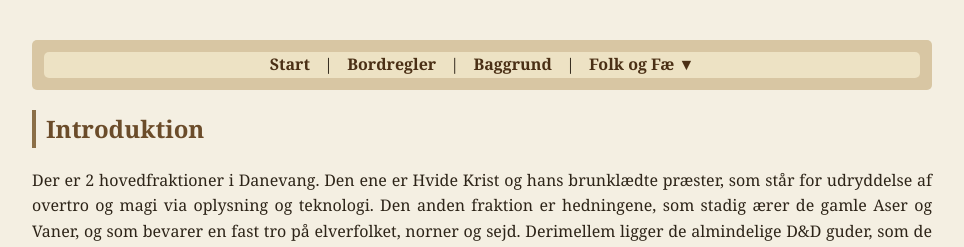
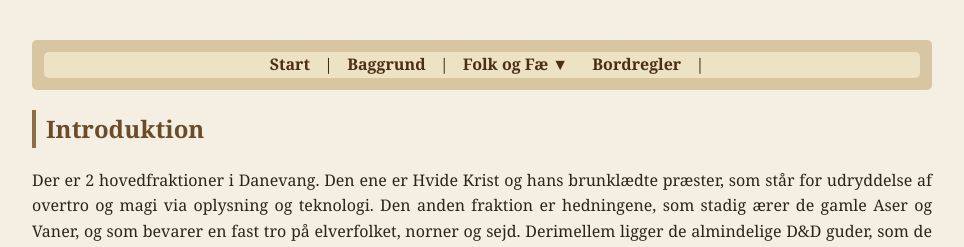
Before and after one commit to Stoffer75/den2side.dk, a Jekyll site: the page built from index.html, in a window 1280 px wide. Shown: the top 247 px of the page, without its empty margins (158-1122 px from the left). Built offline with Jekyll 4.4.1, drawn with Linux system fonts in a browser that asks for light colours.

Commit message:
Update navigation.html

```diff
--- a/_includes/navigation.html
+++ b/_includes/navigation.html
@@ -3,10 +3,6 @@
 
         <li>
             <a href="{{ '/index.html' | relative_url }}">Start</a> |
-        </li>
-
-        <li>
-            <a href="{{ '/bordregler.html' | relative_url }}">Bordregler</a> |
         </li>
 
         <li>
@@ -34,5 +30,9 @@
                 </ul>
 
          </li>
+       <li>
+            <a href="{{ '/bordregler.html' | relative_url }}">Bordregler</a> |
+       </li>
+
     </ul>
 </nav>
```
